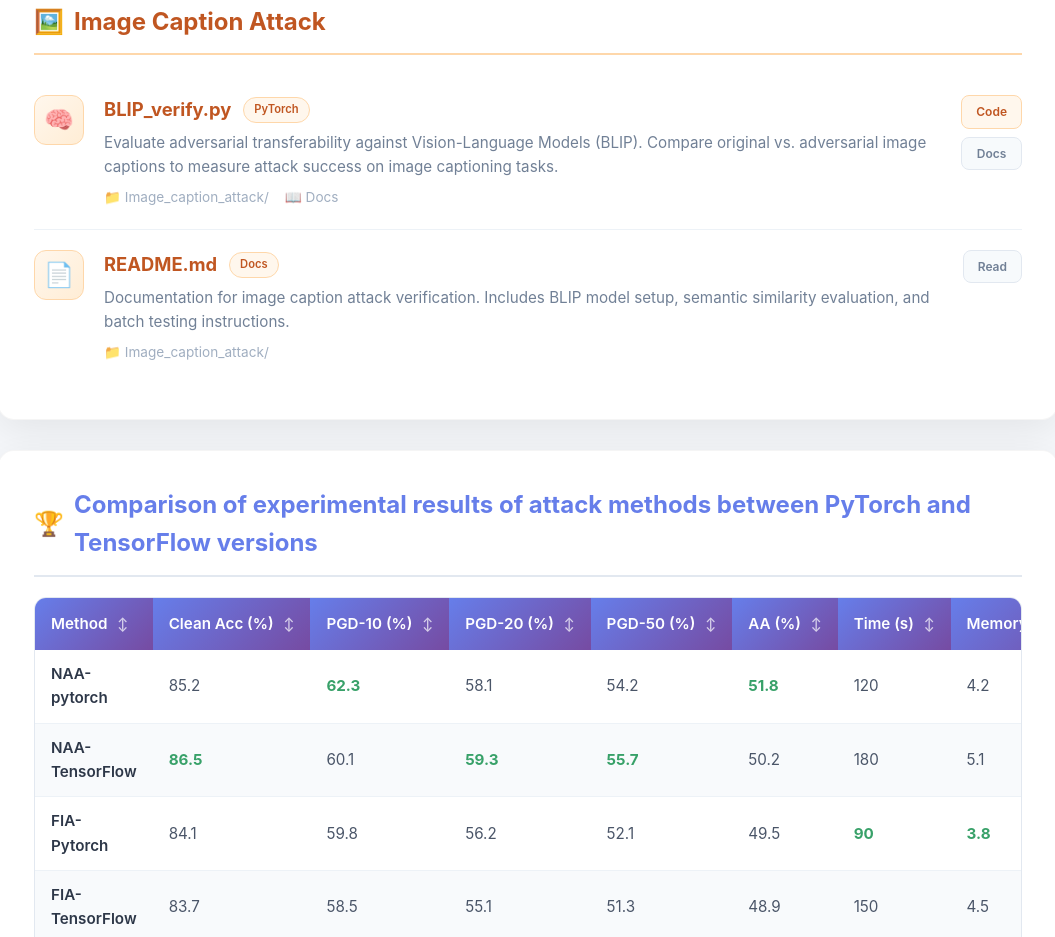
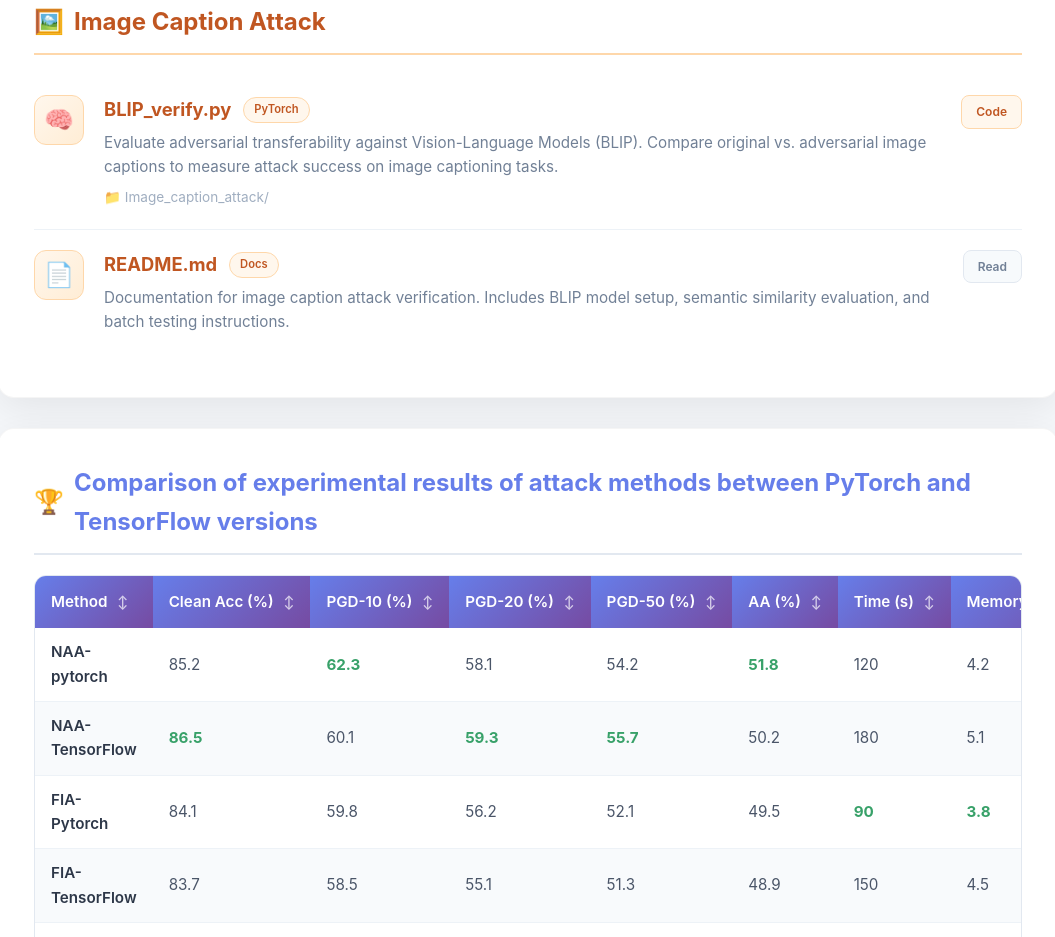
Before and after one commit to YRQ201623/AdvTransfer-Benchmark, a plain HTML site: page index.html in a window 1280 px wide. Shown: the part 2450-3387 px from the top of the page, without its empty margins (112-1167 px from the left). Drawn offline with Linux system fonts and the light colour scheme.

Commit message:
Update index.html
adjust

```diff
--- a/index.html
+++ b/index.html
@@ -547,16 +547,12 @@
                             <a href="https://github.com/YRQ201623/AdvTransfer-Benchmark/tree/main/Image_caption_attack" target="_blank">
                                 📁 Image_caption_attack/
                             </a>
-                            <a href="https://github.com/YRQ201623/AdvTransfer-Benchmark/blob/main/Image_caption_attack/README.md" target="_blank">
-                                📖 Docs
-                            </a>
+
                         </div>
                     </div>
                     <div class="caption-right">
                         <a href="https://github.com/YRQ201623/AdvTransfer-Benchmark/blob/main/Image_caption_attack/BLIP_verify.py"
                            class="caption-btn btn-code" target="_blank">Code</a>
-                        <a href="https://github.com/YRQ201623/AdvTransfer-Benchmark/blob/main/Image_caption_attack/README.md"
-                           class="caption-btn btn-doc" target="_blank">Docs</a>
                     </div>
                 </div>
 
@@ -574,8 +570,8 @@
                             semantic similarity evaluation, and batch testing instructions.
                         </div>
                         <div class="caption-links">
-                            <a href="https://github.com/YRQ201623/AdvTransfer-Benchmark/tree/main/Image_caption_attack" target="_blank">
-                                📁 Image_caption_attack/
+                            <a href="https://github.com/YRQ201623/AdvTransfer-Benchmark/blob/main/Image_caption_attack/image_caption_attack_readme.md" target="_blank">
+
                             </a>
                         </div>
                     </div>
```
